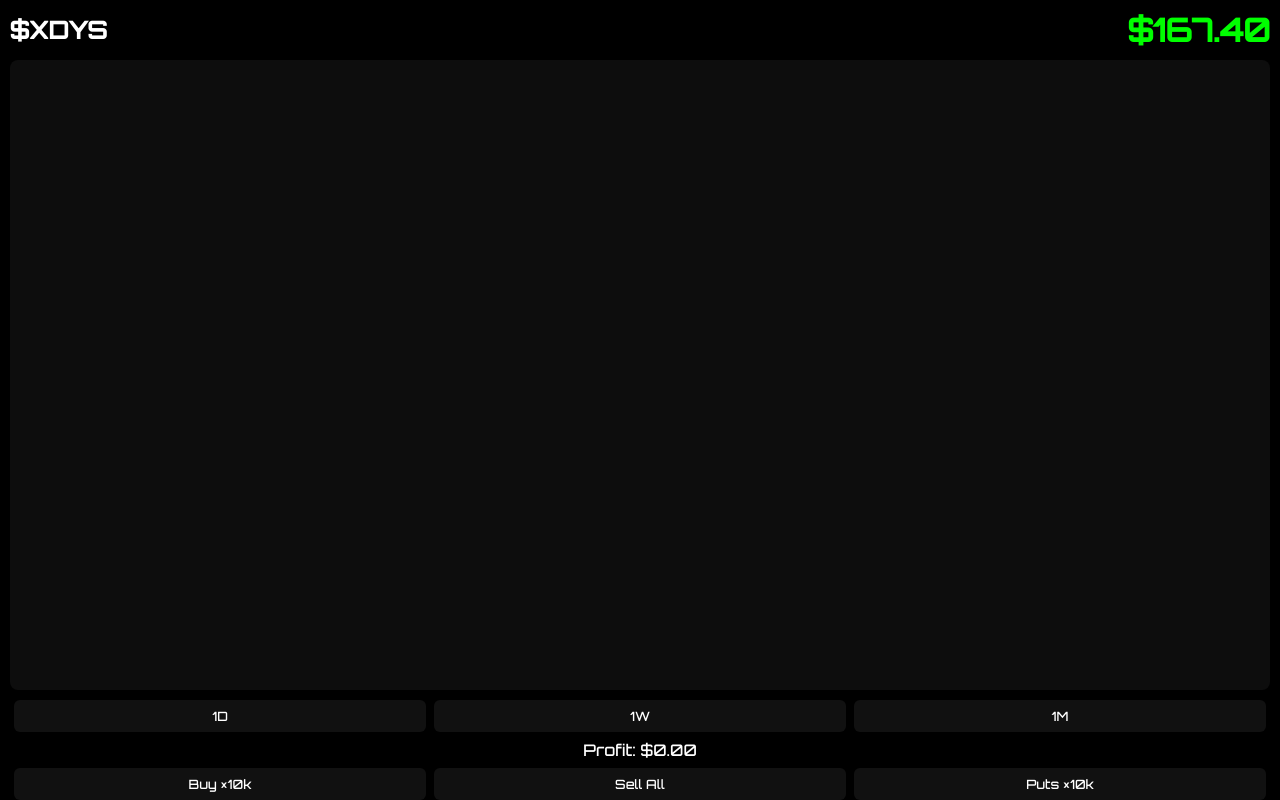
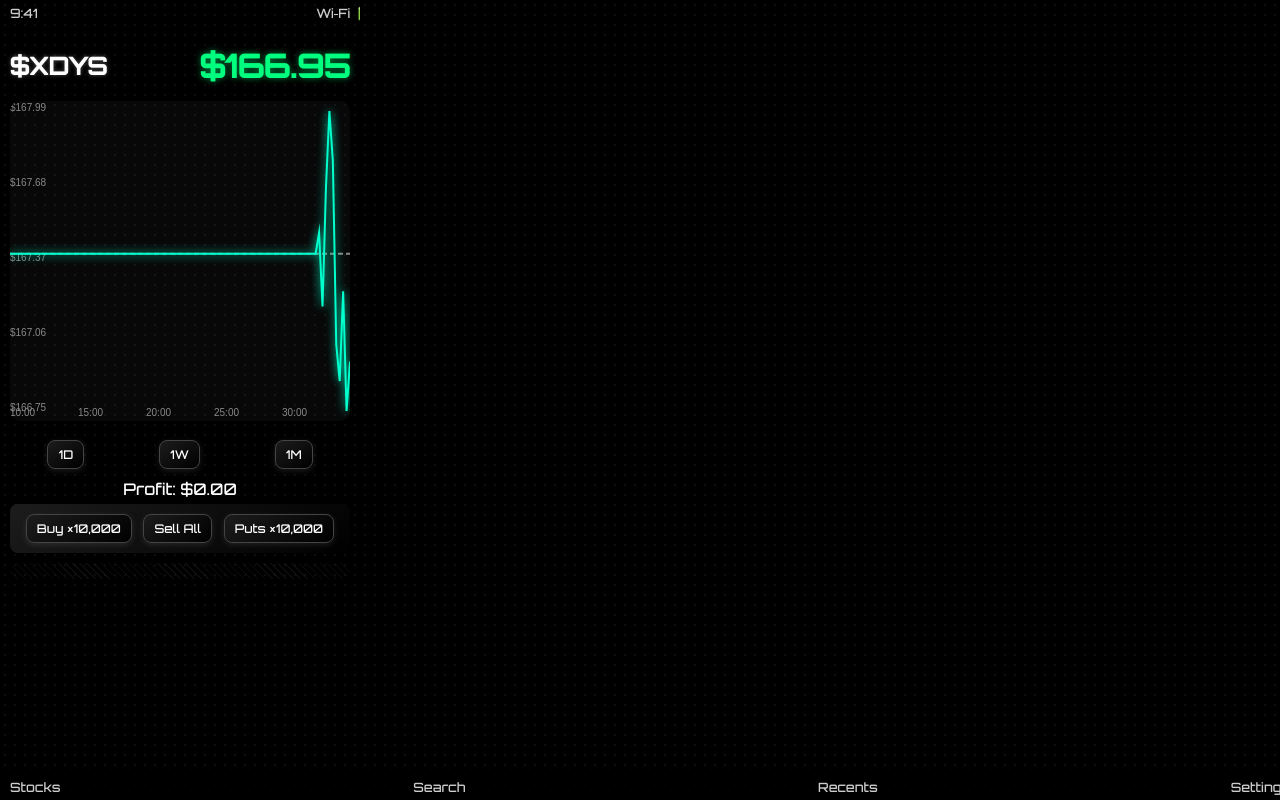
Before and after one commit to Ziggystardust254/Fake-Stock-Trading-app, a plain HTML site: page index.html in a window 1280 px wide. Drawn offline with Linux system fonts and the light colour scheme.

Commit message:
Update index.html

```diff
--- a/index.html
+++ b/index.html
@@ -1,83 +1,53 @@
 <!DOCTYPE html>
 <html lang="en">
 <head>
-  <meta charset="UTF-8">
-  <meta name="viewport" content="width=device-width, initial-scale=1.0, maximum-scale=1.0, user-scalable=no">
-  <!-- iOS Fullscreen -->
-  <meta name="apple-mobile-web-app-capable" content="yes">
-  <meta name="apple-mobile-web-app-status-bar-style" content="black-translucent">
-  <meta name="apple-mobile-web-app-title" content="XDYS Stock App">
-  <link rel="apple-touch-icon" href="icon.png">
-
+  <meta charset="UTF-8" />
+  <meta name="viewport" content="width=device-width, initial-scale=1.0, maximum-scale=1.0, user-scalable=no" />
   <title>Fake Stock App</title>
   <style>
     @import url('https://fonts.googleapis.com/css2?family=Orbitron:wght@500&display=swap');
     html, body {
-      margin: 0; padding: 0;
-      width: 100%; height: 100%;
-      overflow: hidden;
-      background: #000;
-      color: #fff;
-      font-family: 'Orbitron', sans-serif;
+      margin: 0; padding: 0; width: 360px; height: 720px; overflow: hidden;
+      font-family: 'Orbitron', -apple-system, BlinkMacSystemFont, "Segoe UI", Roboto, sans-serif;
+      background-color: #000; color: #fff;
+      background-image: radial-gradient(rgba(255,255,255,0.05) 1px, transparent 1px);
+      background-size: 10px 10px;
     }
-    body { display: flex; flex-direction: column; }
+    .stock-container { padding: 20px 10px; box-sizing: border-box; }
+    .stock-header { display: flex; justify-content: space-between; align-items: center; margin-bottom: 15px; }
+    .stock-name { font-size: 1.5em; font-weight: bold; text-shadow: 0 0 4px rgba(255,255,255,0.3); }
+    .stock-price { font-size: 2em; font-weight: bold; text-shadow: 0 0 4px rgba(0,255,0,0.4); }
+    .price-up { color: #00ff7f; text-shadow: 0 0 6px rgba(0,255,127,0.5); }
+    .price-down { color: #ff4d4d; text-shadow: 0 0 6px rgba(255,77,77,0.5); }
+    canvas { width: 100%; height: 40vh; border-radius: 10px; background: rgba(255,255,255,0.03); margin-bottom: 15px; }
+    .controls { display: flex; justify-content: space-around; margin-bottom: 10px; }
+    .button {
+      background: linear-gradient(145deg,#1c1c1c,#000); border: 1px solid #444; border-radius: 8px;
+      padding: 6px 10px; font-size: 0.75em; font-family: 'Orbitron'; color: #fff;
+      box-shadow: 0 2px 6px rgba(255,255,255,0.1); cursor: pointer; transition: all .2s ease;
+    }
+    .button:hover { background: #222; transform: scale(1.05); }
+    .profit-display { text-align: center; font-size: 1em; font-family: 'Orbitron'; margin-bottom: 5px; }
+    .trade-table {
+      background: linear-gradient(145deg,#1c1c1c,#000); border-radius: 8px;
+      padding: 10px; display: flex; justify-content: space-around; margin-bottom: 10px;
+    }
+    .bottom-pattern {
+      flex: 1; width: 100%; background-image: repeating-linear-gradient(
+        45deg, rgba(255,255,255,0.05) 0, rgba(255,255,255,0.05) 1px, transparent 1px, transparent 5px
+      ); border-radius: 10px; margin-top: 10px; text-align: center; padding: 8px 0;
+      font-family: 'Orbitron'; font-size: 0.85em; color: #aaa;
+    }
+    .bottom-pattern b { color: #fff; }
     .top-bar, .bottom-bar {
-      display: none; /* hide Safari UI bars when launched from home screen */
+      width: 100%; display: flex; justify-content: space-between; padding: 5px 10px;
+      color: #ccc; font-size: 0.8em;
     }
-    .stock-container {
-      flex: 1;
-      display: flex;
-      flex-direction: column;
-      padding: 10px;
-      box-sizing: border-box;
-    }
-    .stock-header {
-      display: flex;
-      justify-content: space-between;
-      align-items: center;
-      margin-bottom: 10px;
-    }
-    .stock-name { font-size: 1.5em; font-weight: bold; }
-    .stock-price { font-size: 2em; font-weight: bold; }
-    .price-up { color: #0f0; }
-    .price-down { color: #f44; }
-    canvas {
-      flex: 1;
-      border-radius: 8px;
-      background: rgba(255,255,255,0.05);
-      margin-bottom: 10px;
-    }
-    .controls, .trade-table {
-      display: flex;
-      justify-content: space-around;
-      margin-bottom: 8px;
-    }
-    .button {
-      flex: 1;
-      margin: 0 4px;
-      background: #111;
-      border-radius: 6px;
-      padding: 8px;
-      text-align: center;
-      font-size: 0.8em;
-      color: #fff;
-      user-select: none;
-    }
-    .profit-display { text-align: center; margin-bottom: 8px; }
-    .bottom-pattern {
-      height: 40px;
-      background-image: repeating-linear-gradient(
-        45deg,
-        rgba(255,255,255,0.05) 0,
-        rgba(255,255,255,0.05) 1px,
-        transparent 1px,
-        transparent 5px
-      );
-      border-radius: 4px;
-    }
+    .bottom-bar { position: absolute; bottom: 0; background: rgba(0,0,0,0.8); }
   </style>
 </head>
 <body>
+  <div class="top-bar"><span>9:41</span><span>Wi‑Fi 🔋</span></div>
   <div class="stock-container">
     <div class="stock-header">
       <div class="stock-name">$XDYS</div>
@@ -91,16 +61,118 @@
     </div>
     <div class="profit-display" id="profitDisplay">Profit: $0.00</div>
     <div class="trade-table">
-      <div class="button" id="btnTradeBuy">Buy ×10k</div>
+      <div class="button" id="btnTradeBuy">Buy ×10,000</div>
       <div class="button" id="btnTradeSell">Sell All</div>
-      <div class="button" id="btnTradePuts">Puts ×10k</div>
+      <div class="button" id="btnTradePuts">Puts ×10,000</div>
     </div>
     <div class="bottom-pattern" id="positionInfo"></div>
   </div>
+  <div class="bottom-bar"><span>Stocks</span><span>Search</span><span>Recents</span><span>Settings</span></div>
+  <script>
+    const canvas = document.getElementById('chart'), ctx = canvas.getContext('2d');
+    let startingPrice = 167.4, price = startingPrice;
+    let history = Array(100).fill(price), entryPrice = null, entryQty = 0, mode = null;
+    const priceEl = document.getElementById('price'), profitDisplay = document.getElementById('profitDisplay');
+    const positionInfo = document.getElementById('positionInfo');
 
-  <script>
-    // Stock app script (previous JS code) remains here
-    // Ensure chart and controls reattached after CSS changes
+    function resizeCanvas(){ canvas.width = canvas.clientWidth; canvas.height = canvas.clientHeight; }
+    window.addEventListener('resize', resizeCanvas); resizeCanvas();
+
+    function updatePositionInfo() {
+      if (entryQty > 0) {
+        if (mode === 'buy') {
+          positionInfo.innerHTML = `You own <b>${entryQty}</b> shares of EXODYS.`;
+        } else if (mode === 'puts') {
+          positionInfo.innerHTML = `You have bet against EXODYS stock with <b>${entryQty}</b> puts.`;
+        }
+      } else {
+        positionInfo.innerHTML = "";
+      }
+    }
+
+    document.getElementById('btnTradeBuy').onclick = () => {
+      if (mode !== 'buy') {
+        entryPrice = price;
+        entryQty = 0;
+        mode = 'buy';
+      }
+      entryQty += 10000;
+      updatePositionInfo();
+    };
+
+    document.getElementById('btnTradePuts').onclick = () => {
+      if (mode !== 'puts') {
+        entryPrice = price;
+        entryQty = 0;
+        mode = 'puts';
+      }
+      entryQty += 10000;
+      updatePositionInfo();
+    };
+
+    document.getElementById('btnTradeSell').onclick = () => {
+      if(entryPrice != null) {
+        let profit = mode === 'puts' ? (entryPrice - price) * entryQty : (price - entryPrice) * entryQty;
+        profitDisplay.textContent = `Profit: $${profit.toFixed(2)}`;
+        profitDisplay.style.color = profit < 0 ? '#ff4d4d' : '#00ff7f';
+        entryPrice = null; entryQty = 0; mode = null; updatePositionInfo();
+      }
+    };
+
+    ['btn1D','btn1W','btn1M'].forEach(id => document.getElementById(id).onclick = () => {});
+
+    let lastTap = 0; let touchDir = 0, touchMult = 1;
+    document.addEventListener('touchstart', e => {
+      const t = e.touches[0]; const now = Date.now(); const dt = now - lastTap; const isDouble = dt < 300;
+      lastTap = now;
+      const x = t.clientX; const w = window.innerWidth;
+      touchDir = x > w/2 ? 1 : -1; touchMult = isDouble ? 2 : 1;
+    });
+
+    let keyState = {};
+    document.addEventListener('keydown', e => keyState[e.key] = true);
+    document.addEventListener('keyup', e => keyState[e.key] = false);
+
+    function updateStock() {
+      let direction;
+      if(touchDir !== 0) { direction = touchDir * (touchMult * 3); }
+      else if(keyState['ArrowUp'] || keyState['ArrowDown']){
+        const base = keyState['Shift'] ? 6 : 3;
+        direction = keyState['ArrowUp'] ? base : -base;
+      } else {
+        direction = (Math.random() < 0.5 ? 1 : -1) * (Math.random() * 1.2 + 0.5);
+      }
+      let change = direction * (Math.random() * 0.4 + 0.1);
+      price = Math.max(1, price + change);
+      priceEl.textContent = `$${price.toFixed(2)}`;
+      priceEl.className = `stock-price ${change >= 0 ? 'price-up' : 'price-down'}`;
+      if(entryPrice != null){
+        let profit = mode==='puts' ? (entryPrice-price)*entryQty : (price-entryPrice)*entryQty;
+        profitDisplay.textContent = `Profit: $${profit.toFixed(2)}`;
+        profitDisplay.style.color = profit<0?'#ff4d4d':'#00ff7f';
+      }
+      history.push(price); if(history.length>100) history.shift(); drawChart();
+      touchDir=0; touchMult=1;
+    }
+
+    function drawChart() {
+      ctx.clearRect(0,0,canvas.width,canvas.height);
+      let max=Math.max(...history,startingPrice), min=Math.min(...history,startingPrice);
+      let range=max-min||1, pad=10;
+      let y0=canvas.height-((startingPrice-min)/range)*(canvas.height-2*pad)-pad;
+      ctx.strokeStyle='#888'; ctx.setLineDash([5,3]); ctx.beginPath(); ctx.moveTo(0,y0); ctx.lineTo(canvas.width,y0); ctx.stroke(); ctx.setLineDash([]);
+      ctx.fillStyle='#888'; ctx.font='10px sans-serif';
+      for(let i=0;i<=4;i++){ let y=pad+i*((canvas.height-2*pad)/4), v=max-i*(range/4); ctx.fillText(`$${v.toFixed(2)}`,0,y);}
+      for(let i=0;i<=5;i++){ let x=i*(canvas.width/5); ctx.fillText(`${i*5+10}:00`,x,canvas.height-5);}
+      ctx.beginPath(); history.forEach((v,i)=>{ let x=(i/(history.length-1))*canvas.width;
+        let y=canvas.height-((v-min)/range)*(canvas.height-2*pad)-pad;
+        i===0?ctx.moveTo(x,y):ctx.lineTo(x,y);
+      });
+      let rc=history[history.length-1]-history[history.length-5]||0;
+      ctx.strokeStyle=rc< -2?'#ff4d4d':'#00ffcc'; ctx.lineWidth=2; ctx.shadowColor=ctx.strokeStyle; ctx.shadowBlur=10; ctx.stroke(); ctx.shadowBlur=0;
+    }
+
+    setInterval(updateStock, 500);
   </script>
 </body>
 </html>
```
